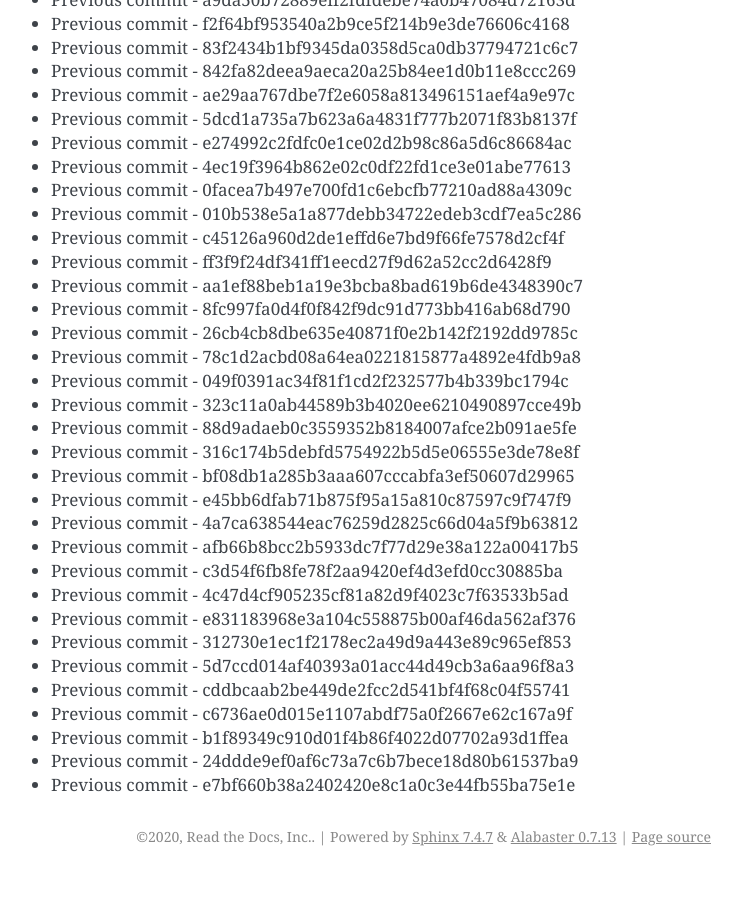
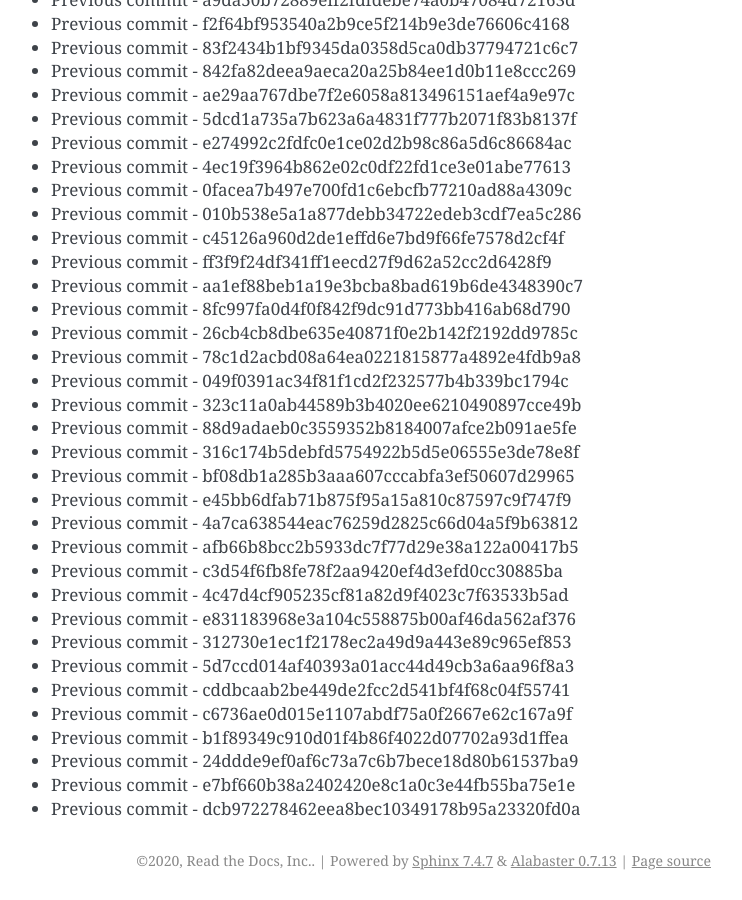
Before and after one commit to readthedocs/rtd-git-stresstest, a Sphinx documentation site: the page built from docs/updates.rst, in a window 1280 px wide and 900 px high, scrolled down 40087 px. Shown: the whole window, without its empty margins (399-1141 px from the left). Built offline with Sphinx 7.4.7, drawn with Linux system fonts in a browser that asks for light colours; before the commit the page ends 40963 px from its top, so only the background shows below that.

Commit message:
Generating commit from previous: dcb972278462eea8bec10349178b95a23320fd0a

```diff
--- a/docs/updates.rst
+++ b/docs/updates.rst
@@ -1716,3 +1716,4 @@ It can be tested for any performance characteristics.
 * Previous commit - b1f89349c910d01f4b86f4022d07702a93d1ffea
 * Previous commit - 24ddde9ef0af6c73a7c6b7bece18d80b61537ba9
 * Previous commit - e7bf660b38a2402420e8c1a0c3e44fb55ba75e1e
+* Previous commit - dcb972278462eea8bec10349178b95a23320fd0a
```
